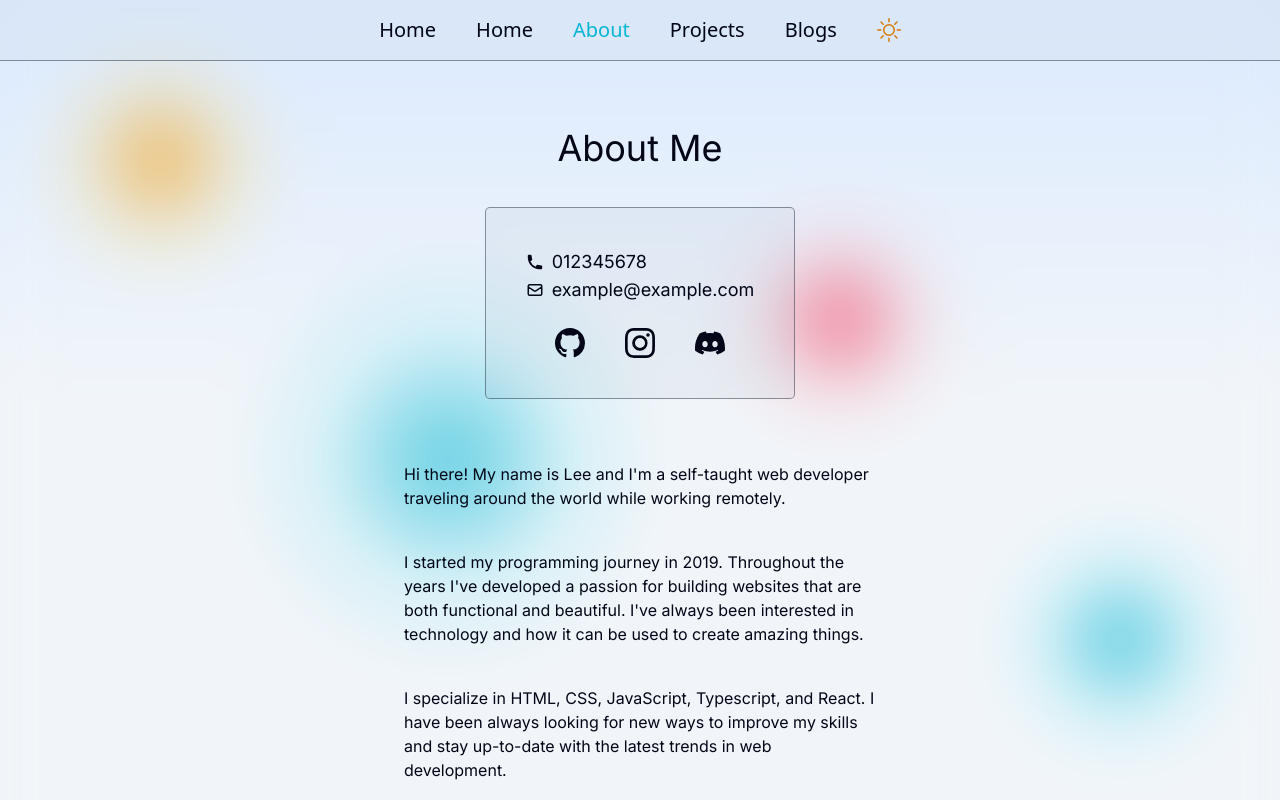
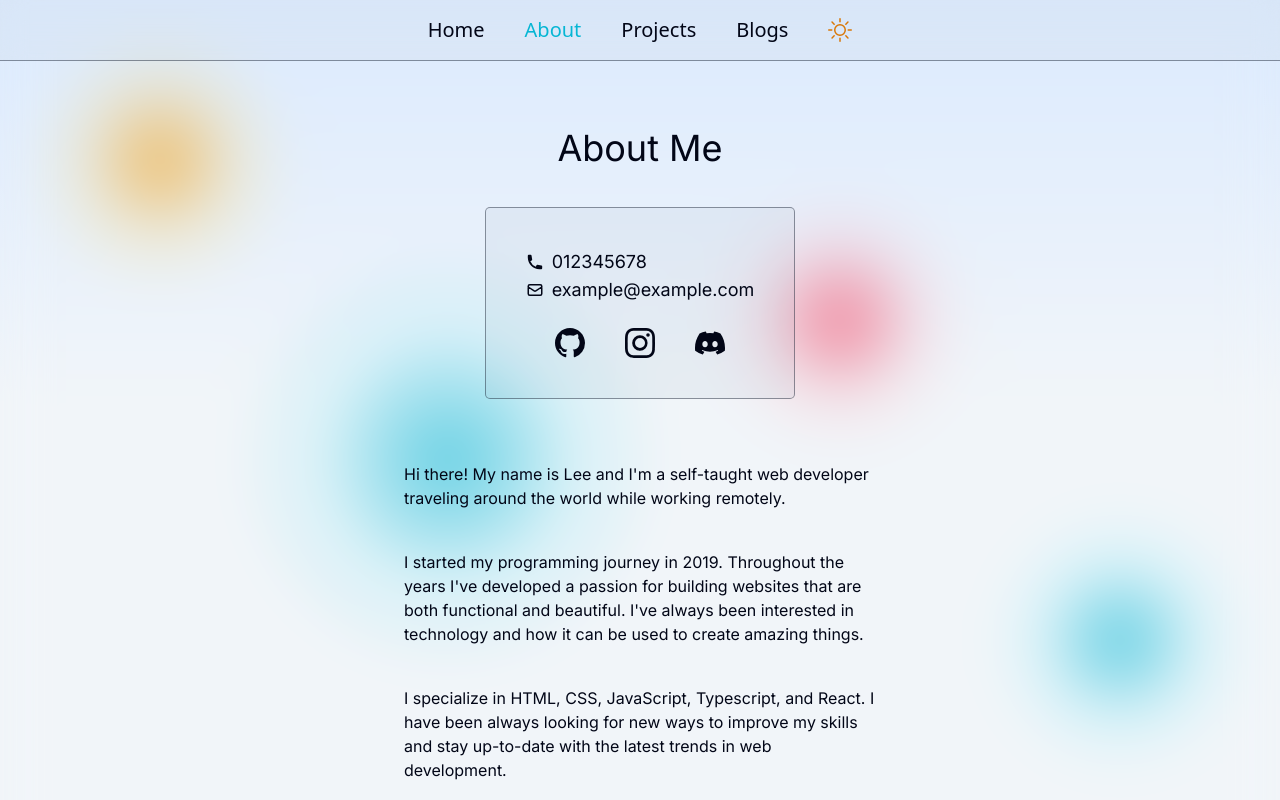
Before and after one commit to ecmCode/nextjs-portfolio, a Next.js app: page /about in a window 1280 px wide. Shown: the top 800 px of the page. Built offline with nearby package versions, Linux system fonts and the light colour scheme.

Commit message:
navbar behavior

```diff
--- a/src/components/global/NavBar/Navbar.tsx
+++ b/src/components/global/NavBar/Navbar.tsx
@@ -37,18 +37,7 @@ const Navbar = ({
             Home
           </Link>
         </li>
-        <li className="text-lg md:text-xl">
-          <Link
-            href="/"
-            className={
-              router.pathname === "/"
-                ? "text-cyan-500 dark:text-cyan-500"
-                : "hover:text-cyan-500 dark:hover:text-cyan-500"
-            }
-          >
-            Home
-          </Link>
-        </li>
+
         {routes.map((route) => (
           <li
             key={route.name.toLowerCase()}
```
